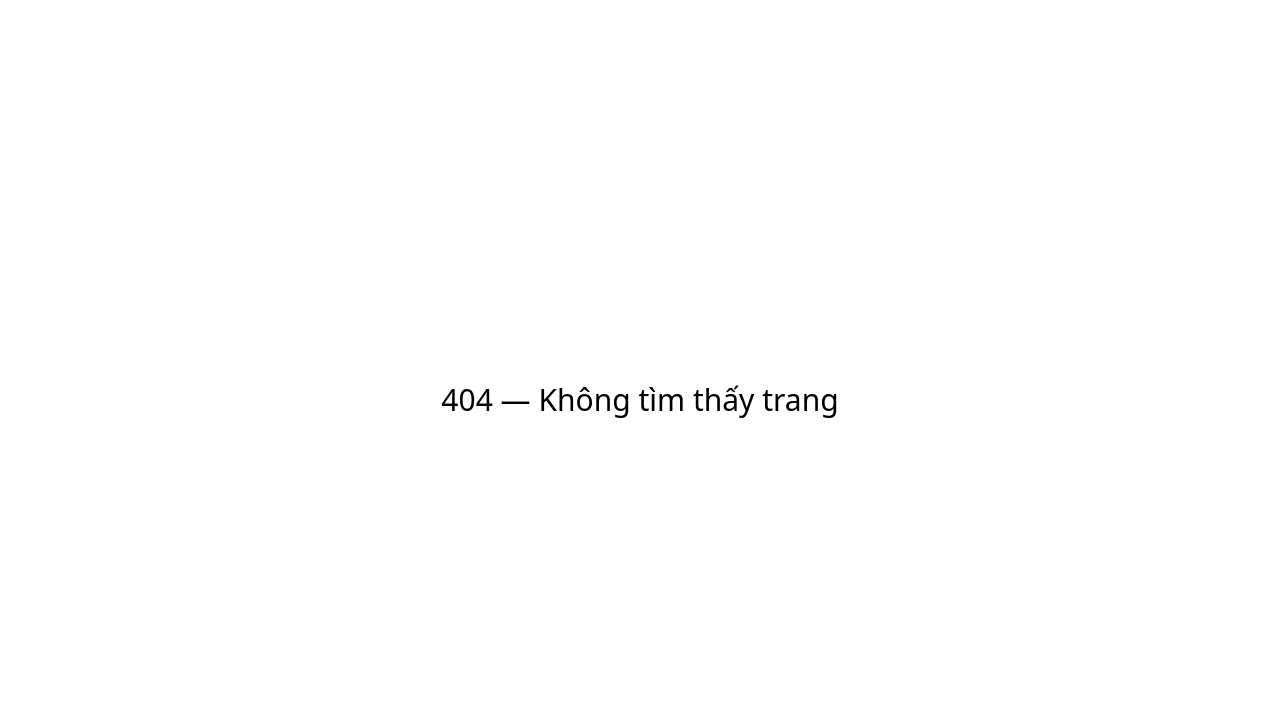
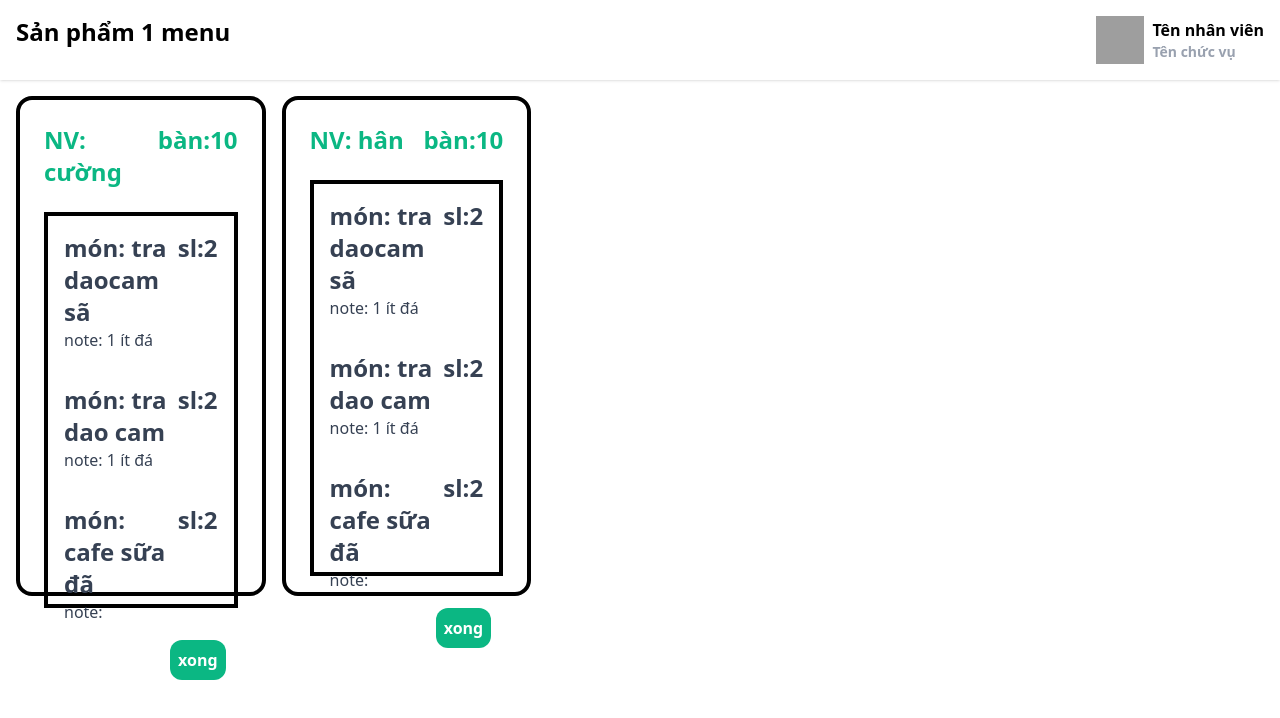
Before and after one commit to Han2412/Frontend-QLDAPM, a React (Vite) app: page /patender_page in a window 1280 px wide. Before the commit this address had no page. Shown: the top 718 px of the page. Built offline with nearby package versions, Linux system fonts and the light colour scheme; grey boxes are pictures that could not be loaded.

Commit message:
ui bartender

```diff
--- a/src/components/Layouts/Header.jsx
+++ b/src/components/Layouts/Header.jsx
@@ -1,8 +1,8 @@
-import Avatar from "../../assets/images/Avatar.png"
+import Avatar from "../../assets/images/Avatar.png";
 
-export default function Header () {
+export default function Header() {
   return (
-        <div className="h-20 flex justify-between p-4 bg-white">
+    <div className="h-20 flex justify-between p-4 bg-white shadow">
       <h1 className="text-2xl font-semibold">Sản phẩm 1 menu</h1>
 
       <div className="flex items-center gap-2">
@@ -13,5 +13,5 @@
         </div>
       </div>
     </div>
-    )
+  );
 }
--- /dev/null
+++ b/src/pages/OrderPage/OrderCard.jsx
@@ -0,0 +1,33 @@
+function OrderCard({ order }) {
+  console.log("🚀 ~ OrderCard ~ order:", order);
+  return (
+    <div className="border-4 rounded-2xl w-[20%] h-[500px] p-6 ">
+      <div className="flex justify-between text-2xl font-bold pb-6 text-[#0bb783]">
+        <h2>NV: {order.employee}</h2>
+        <p>bàn:10</p>
+      </div>
+      <div className=" h-full w-full pb-12">
+        <div className=" w-full h-full border-4  ">
+          <ul>
+            {order.listItem.map((item, index) => (
+              <li className="p-4 text-gray-700">
+                <div className="flex justify-between font-bold text-2xl">
+                  <p>món: {item.name}</p>
+                  <p>sl:{item.SL}</p>
+                </div>
+                <span>note: {item.note}</span>
+              </li>
+            ))}
+          </ul>
+          <div className="w-full flex justify-end px-2">
+            <button className=" bg-[#0bb783] text-white font-bold rounded-xl p-2 ">
+              xong
+            </button>
+          </div>
+        </div>
+      </div>
+    </div>
+  );
+}
+
+export default OrderCard;
--- /dev/null
+++ b/src/pages/PatenderPage/index.jsx
@@ -0,0 +1,13 @@
+import Header from "../../components/Layouts/Header";
+import ListOrder from "./listOrder";
+
+function PatenderPage() {
+  return (
+    <div>
+      <Header />
+      <ListOrder />
+    </div>
+  );
+}
+
+export default PatenderPage;
--- /dev/null
+++ b/src/pages/PatenderPage/listOrder.jsx
@@ -0,0 +1,60 @@
+import OrderCard from "../OrderPage/OrderCard";
+
+const listorder = [
+  {
+    table: "B1",
+    time: "10h30p",
+    listItem: [
+      {
+        name: "tra daocam sã",
+        SL: 2,
+        note: "1 ít đá",
+      },
+      {
+        name: "tra dao cam",
+        SL: 2,
+        note: "1 ít đá",
+      },
+      {
+        name: "cafe sữa đã",
+        SL: 2,
+        note: "",
+      },
+    ],
+    employee: "cường",
+  },
+  {
+    table: "B1",
+    time: "10h30p",
+    listItem: [
+      {
+        name: "tra daocam sã",
+        SL: 2,
+        note: "1 ít đá",
+      },
+      {
+        name: "tra dao cam",
+        SL: 2,
+        note: "1 ít đá",
+      },
+      {
+        name: "cafe sữa đã",
+        SL: 2,
+        note: "",
+      },
+    ],
+    employee: "hân",
+  },
+];
+
+function ListOrder() {
+  return (
+    <div className="p-4 flex gap-4">
+      {listorder.map((order, index) => (
+        <OrderCard key={index} order={order} />
+      ))}
+    </div>
+  );
+}
+
+export default ListOrder;
--- a/src/routes/routesConfig.jsx
+++ b/src/routes/routesConfig.jsx
@@ -7,6 +7,7 @@
 import Employee from "../pages/Employee";
 import Orderpage from "../pages/OrderPage";
 import Bills from "../pages/Bills";
+import PatenderPage from "../pages/PatenderPage";
 const Home = lazy(() => import("../pages/Dashboard/Home"));
 const Productlist = lazy(() => import("../pages/product"));
 
@@ -19,6 +20,10 @@
   {
     path: "/order_page",
     element: <Orderpage />,
+  },
+  {
+    path: "/patender_page",
+    element: <PatenderPage />,
   },
   {
     path: "/",
```
Lines whose indentation alone changed are shown as unchanged.
